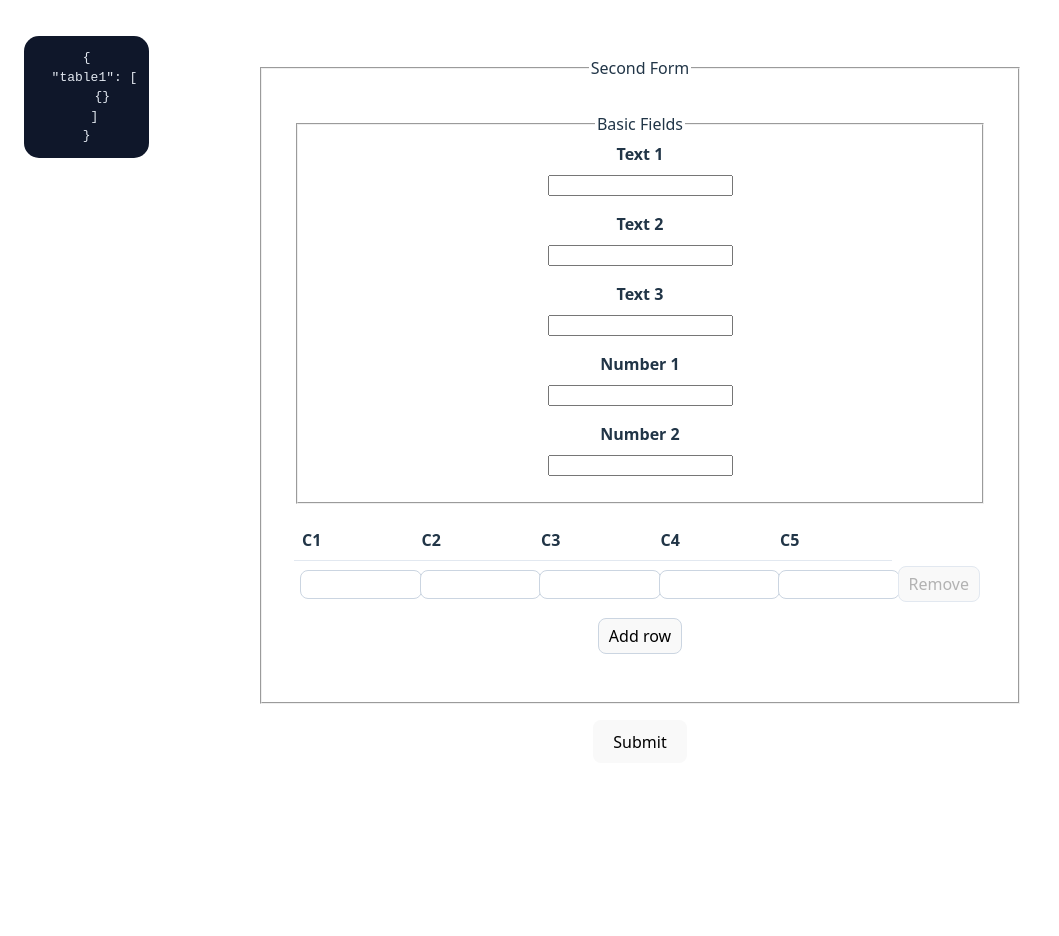
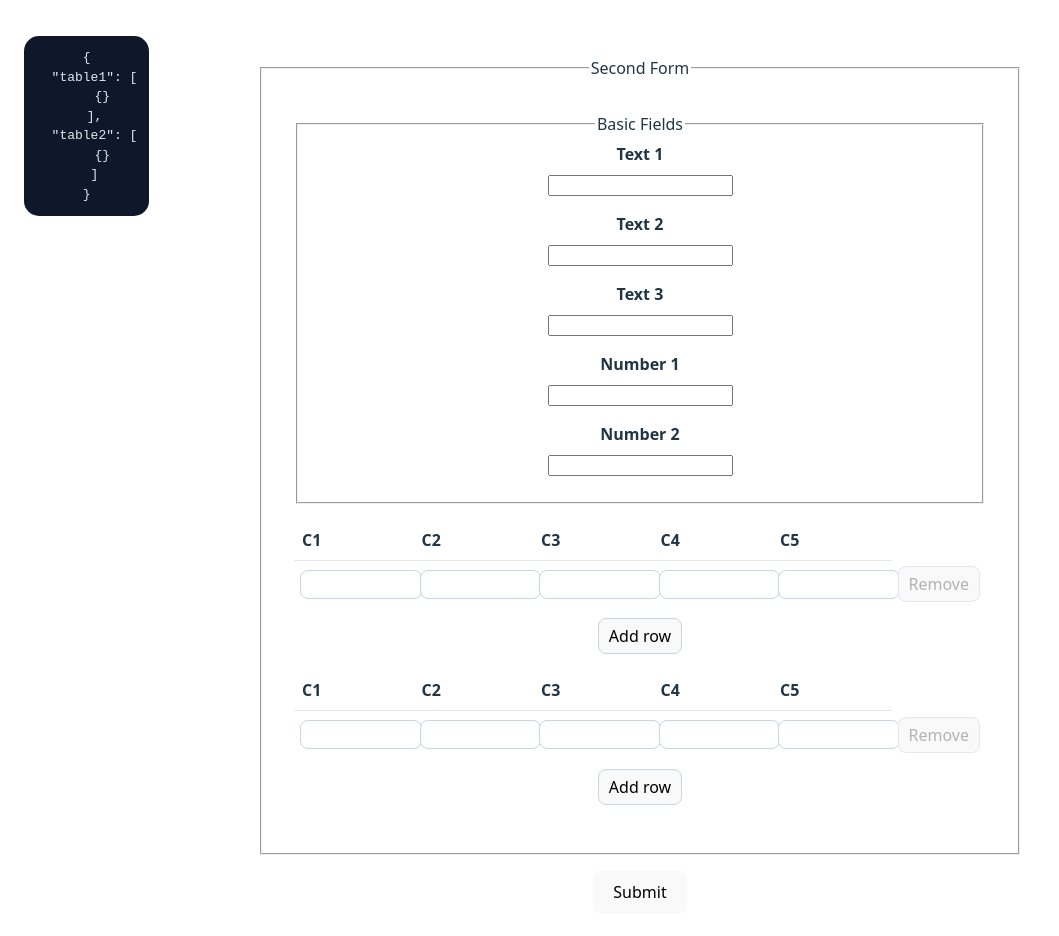
Before and after one commit to totisama/rjsf-demo, a React (Vite) app: page / in a window 1280 px wide. Shown: the top 936 px of the page, without its empty margins (0-1059 px from the left). Before the commit the page ends 819 px from the top, so only its background shows below. Built offline with nearby package versions, Linux system fonts and the light colour scheme.

Commit message:
add table 2

```diff
--- a/src/components/forms/second-form.tsx
+++ b/src/components/forms/second-form.tsx
@@ -25,11 +25,31 @@ const table1: RJSFSchema & {
     type: 'object',
     required: ['c1', 'c2', 'c3', 'c4', 'c5'],
     properties: {
-      c1: { type: 'number', title: 'C1' },
-      c2: { type: 'number', title: 'C2' },
-      c3: { type: 'number', title: 'C3' },
-      c4: { type: 'number', title: 'C4' },
-      c5: { type: 'number', title: 'C5' },
+      c1: { type: 'number', title: 'C1', minimum: 0 },
+      c2: { type: 'number', title: 'C2', minimum: 0 },
+      c3: { type: 'number', title: 'C3', minimum: 0 },
+      c4: { type: 'number', title: 'C4', minimum: 0 },
+      c5: { type: 'number', title: 'C5', minimum: 0 },
+    },
+  },
+}
+
+const table2: RJSFSchema & {
+  uiType?: string
+} = {
+  uiType: 'table',
+  type: 'array',
+  minItems: 1,
+  items: {
+    title: 'Table 2',
+    type: 'object',
+    required: ['c1', 'c2', 'c3', 'c4', 'c5'],
+    properties: {
+      c1: { type: 'number', title: 'C1', minimum: -25, maximum: -5 },
+      c2: { type: 'number', title: 'C2', minimum: -25, maximum: -5 },
+      c3: { type: 'number', title: 'C3', minimum: -25, maximum: -5 },
+      c4: { type: 'number', title: 'C4', minimum: -25, maximum: -5 },
+      c5: { type: 'number', title: 'C5', minimum: -25, maximum: -5 },
     },
   },
 }
@@ -50,6 +70,7 @@ const schema: RJSFSchema = {
       },
     },
     table1,
+    table2,
   },
 }
 
@@ -61,6 +82,12 @@ const uiSchema: UiSchema = {
   num2: { 'ui:placeholder': 'Enter a number...' },
 
   table1: {
+    'ui:field': 'TableField',
+    'ui:options': {
+      columnLabels: ['C1', 'C2', 'C3', 'C4', 'C5'],
+    },
+  },
+  table2: {
     'ui:field': 'TableField',
     'ui:options': {
       columnLabels: ['C1', 'C2', 'C3', 'C4', 'C5'],
```
